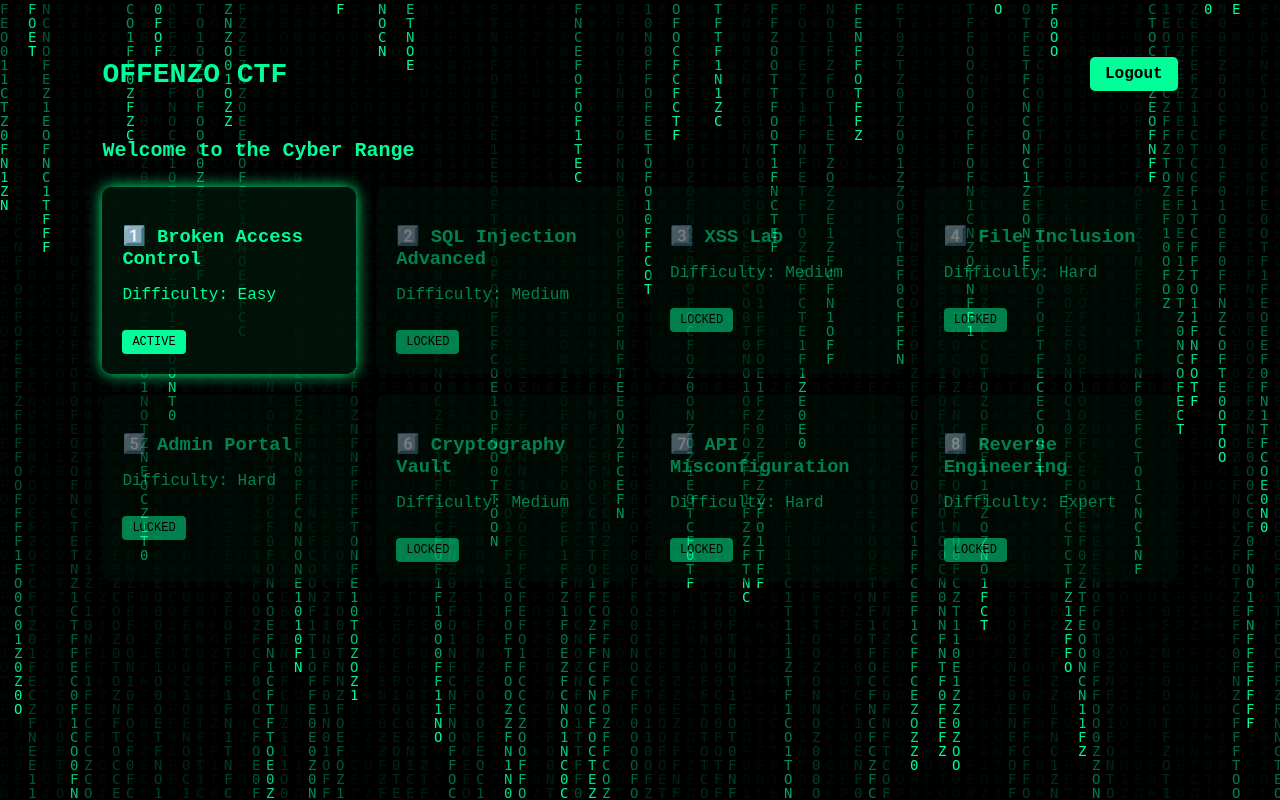
After one commit to pavanmayamandiram-dotcom/ctf-web-challenge, a Flask app: page /dashboard in a window 1280 px wide. The commit adds this page. Run offline with Flask 3, Linux system fonts and the light colour scheme.

Commit message:
updated dashboard

```diff
--- a/static/css/style.css
+++ b/static/css/style.css
@@ -101,3 +101,80 @@ button:hover {
     color: #ff4444;
     margin-top: 10px;
 }
+/* ================= DASHBOARD ================= */
+
+.dashboard-container {
+    padding: 40px 8%;
+    position: relative;
+}
+
+.top-bar {
+    display: flex;
+    justify-content: space-between;
+    align-items: center;
+    margin-bottom: 30px;
+}
+
+.top-bar h1 {
+    font-size: 28px;
+}
+
+.logout-btn {
+    text-decoration: none;
+    background: #00ff99;
+    padding: 8px 15px;
+    color: black;
+    font-weight: bold;
+    border-radius: 5px;
+}
+
+.logout-btn:hover {
+    background: #00ffaa;
+}
+
+.welcome {
+    margin-bottom: 25px;
+    font-size: 20px;
+}
+
+/* Challenge Grid */
+.challenge-grid {
+    display: grid;
+    grid-template-columns: repeat(auto-fit, minmax(250px, 1fr));
+    gap: 20px;
+}
+
+.challenge-card {
+    background: rgba(0, 20, 10, 0.85);
+    padding: 20px;
+    border-radius: 10px;
+    box-shadow: 0 0 15px #00ff88;
+    text-decoration: none;
+    color: #00ff99;
+    transition: 0.3s;
+}
+
+.challenge-card:hover {
+    transform: translateY(-5px);
+    box-shadow: 0 0 25px #00ffaa;
+}
+
+.challenge-card h3 {
+    margin-bottom: 10px;
+}
+
+.challenge-card span {
+    display: inline-block;
+    margin-top: 10px;
+    padding: 5px 10px;
+    font-size: 12px;
+    border-radius: 4px;
+    background: #00ff99;
+    color: black;
+}
+
+.challenge-card.locked {
+    opacity: 0.5;
+    box-shadow: none;
+    cursor: not-allowed;
+}
--- /dev/null
+++ b/templates/dashboard.html
@@ -0,0 +1,112 @@
+<!DOCTYPE html>
+<html>
+<head>
+    <title>Offenzo CTF | Dashboard</title>
+    <link rel="stylesheet" href="{{ url_for('static', filename='css/style.css') }}">
+</head>
+
+<body>
+
+<canvas id="matrix"></canvas>
+
+<div class="dashboard-container">
+
+    <div class="top-bar">
+        <h1>OFFENZO CTF</h1>
+        <a href="/" class="logout-btn">Logout</a>
+    </div>
+
+    <h2 class="welcome">Welcome to the Cyber Range</h2>
+
+    <div class="challenge-grid">
+
+        <a href="/challenge1" class="challenge-card">
+            <h3>1️⃣ Broken Access Control</h3>
+            <p>Difficulty: Easy</p>
+            <span class="active">ACTIVE</span>
+        </a>
+
+        <div class="challenge-card locked">
+            <h3>2️⃣ SQL Injection Advanced</h3>
+            <p>Difficulty: Medium</p>
+            <span>LOCKED</span>
+        </div>
+
+        <div class="challenge-card locked">
+            <h3>3️⃣ XSS Lab</h3>
+            <p>Difficulty: Medium</p>
+            <span>LOCKED</span>
+        </div>
+
+        <div class="challenge-card locked">
+            <h3>4️⃣ File Inclusion</h3>
+            <p>Difficulty: Hard</p>
+            <span>LOCKED</span>
+        </div>
+
+        <div class="challenge-card locked">
+            <h3>5️⃣ Admin Portal</h3>
+            <p>Difficulty: Hard</p>
+            <span>LOCKED</span>
+        </div>
+
+        <div class="challenge-card locked">
+            <h3>6️⃣ Cryptography Vault</h3>
+            <p>Difficulty: Medium</p>
+            <span>LOCKED</span>
+        </div>
+
+        <div class="challenge-card locked">
+            <h3>7️⃣ API Misconfiguration</h3>
+            <p>Difficulty: Hard</p>
+            <span>LOCKED</span>
+        </div>
+
+        <div class="challenge-card locked">
+            <h3>8️⃣ Reverse Engineering</h3>
+            <p>Difficulty: Expert</p>
+            <span>LOCKED</span>
+        </div>
+
+    </div>
+
+</div>
+
+<script>
+const canvas = document.getElementById("matrix");
+const ctx = canvas.getContext("2d");
+
+canvas.height = window.innerHeight;
+canvas.width = window.innerWidth;
+
+const letters = "01OFFENZOCTF";
+const fontSize = 14;
+const columns = canvas.width / fontSize;
+
+const drops = [];
+for(let x = 0; x < columns; x++)
+    drops[x] = 1;
+
+function draw() {
+    ctx.fillStyle = "rgba(0, 0, 0, 0.07)";
+    ctx.fillRect(0, 0, canvas.width, canvas.height);
+
+    ctx.fillStyle = "#00ff99";
+    ctx.font = fontSize + "px monospace";
+
+    for(let i = 0; i < drops.length; i++) {
+        const text = letters.charAt(Math.floor(Math.random() * letters.length));
+        ctx.fillText(text, i * fontSize, drops[i] * fontSize);
+
+        if(drops[i] * fontSize > canvas.height && Math.random() > 0.975)
+            drops[i] = 0;
+
+        drops[i]++;
+    }
+}
+
+setInterval(draw, 45);
+</script>
+
+</body>
+</html>
```
